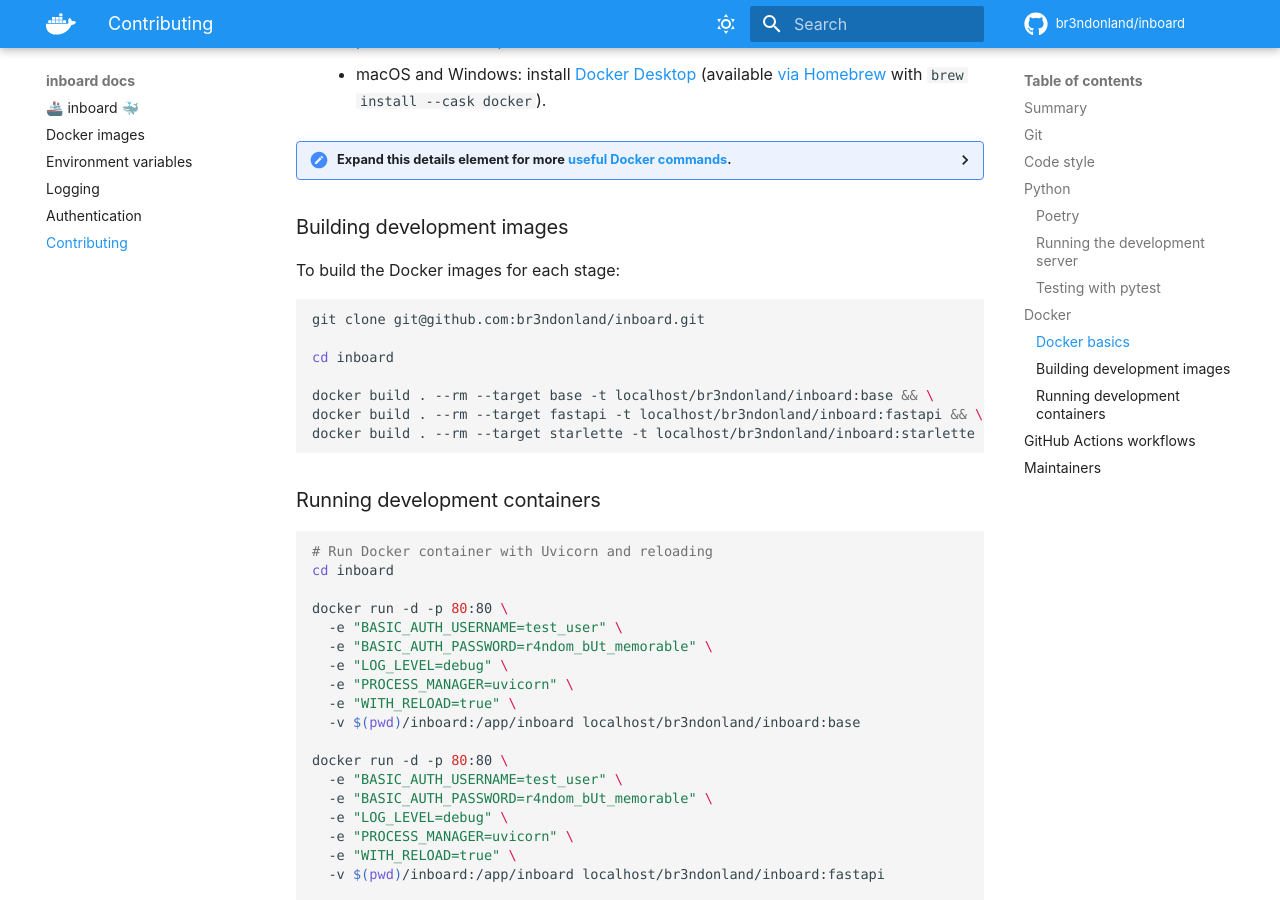
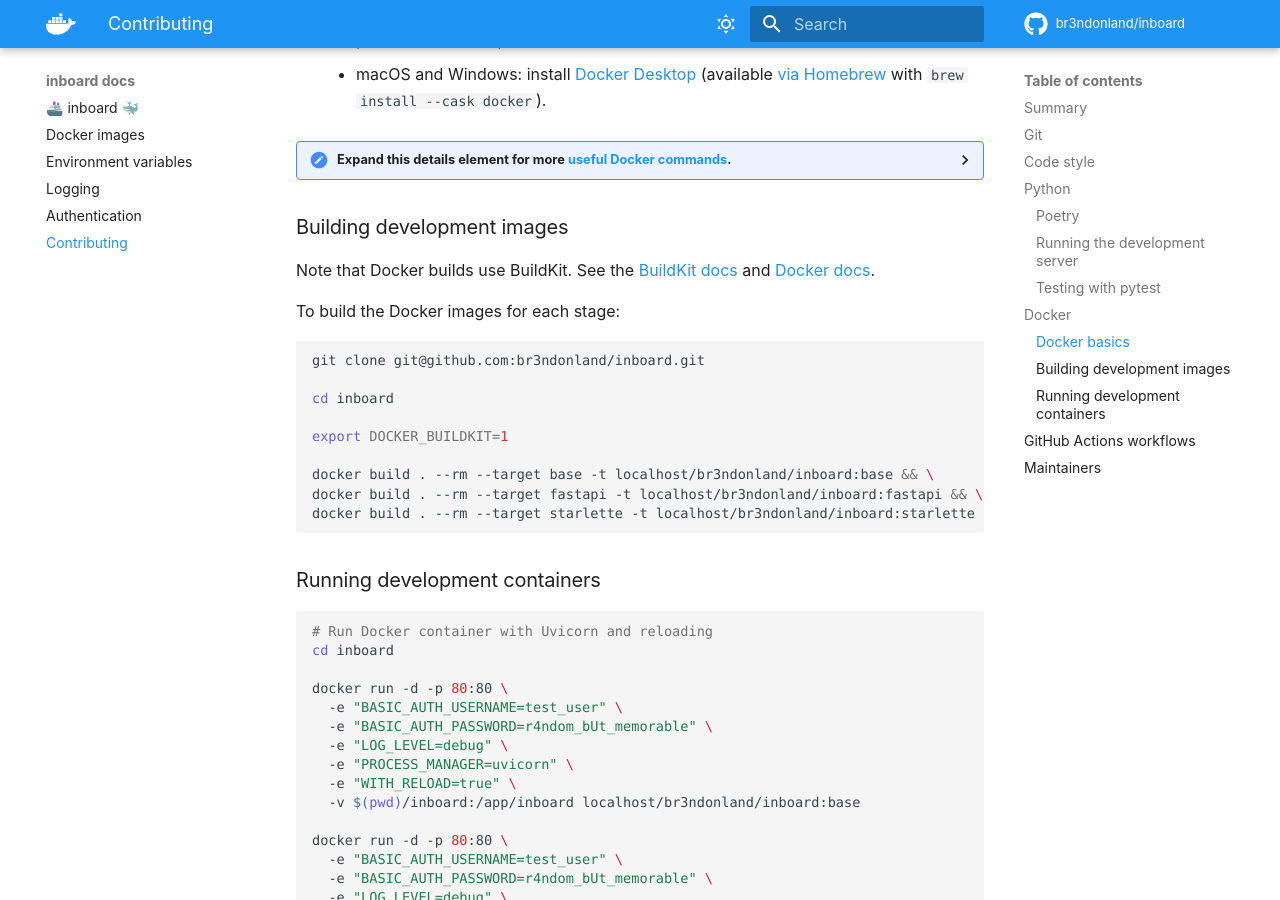
Before and after one commit to br3ndonland/inboard, an MkDocs documentation site: the page built from docs/contributing.md, in a window 1280 px wide and 900 px high, scrolled down 4175 px. Built offline with MkDocs 1.6.1 and Material for MkDocs 9.7.7, drawn with Linux system fonts in a browser that asks for light colours; comment, search, counter and statistics services are not loaded.

Commit message:
Add Docker BuildKit info to CONTRIBUTING.md

````diff
--- a/docs/contributing.md
+++ b/docs/contributing.md
@@ -167,12 +167,16 @@
 
 ### Building development images
 
+Note that Docker builds use BuildKit. See the [BuildKit docs](https://github.com/moby/buildkit/blob/HEAD/frontend/dockerfile/docs/syntax.md) and [Docker docs](https://docs.docker.com/develop/develop-images/build_enhancements/).
+
 To build the Docker images for each stage:
 
 ```sh
 git clone git@github.com:br3ndonland/inboard.git
 
 cd inboard
+
+export DOCKER_BUILDKIT=1
 
 docker build . --rm --target base -t localhost/br3ndonland/inboard:base && \
 docker build . --rm --target fastapi -t localhost/br3ndonland/inboard:fastapi && \
````
